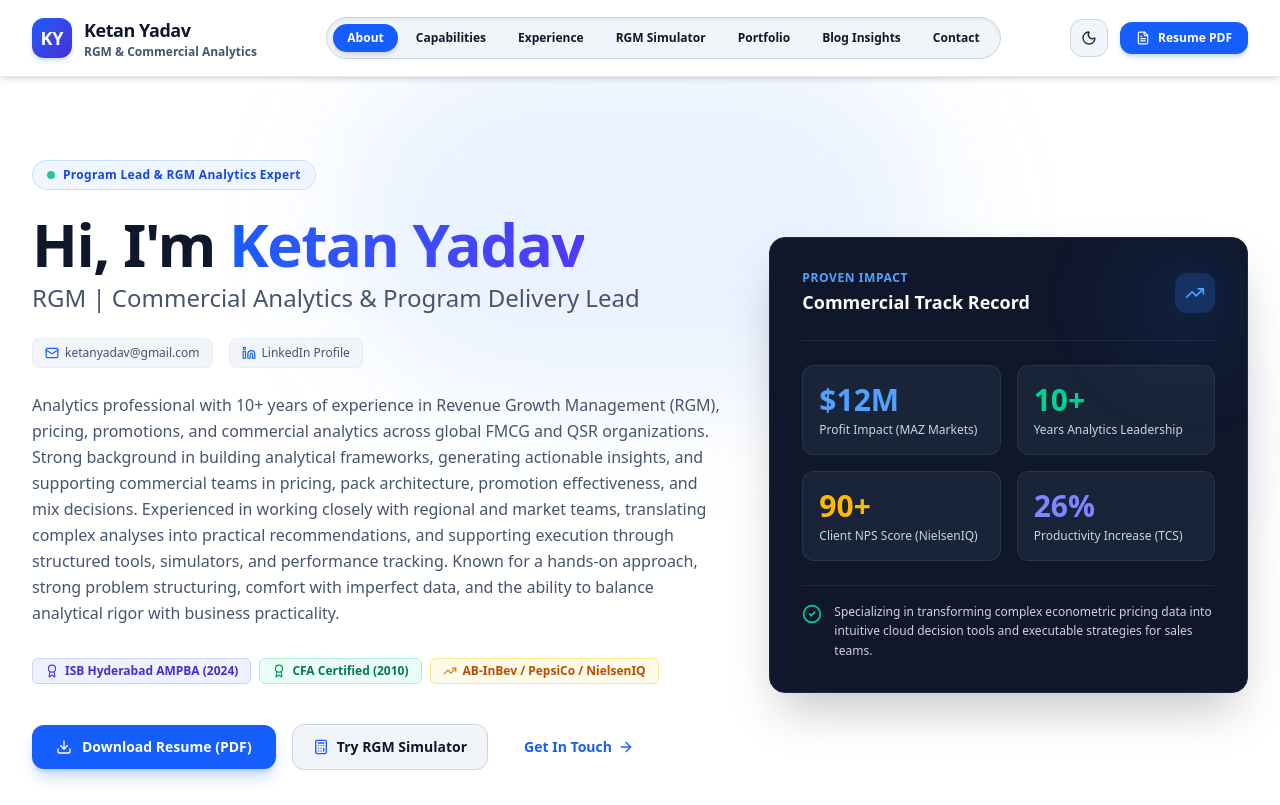
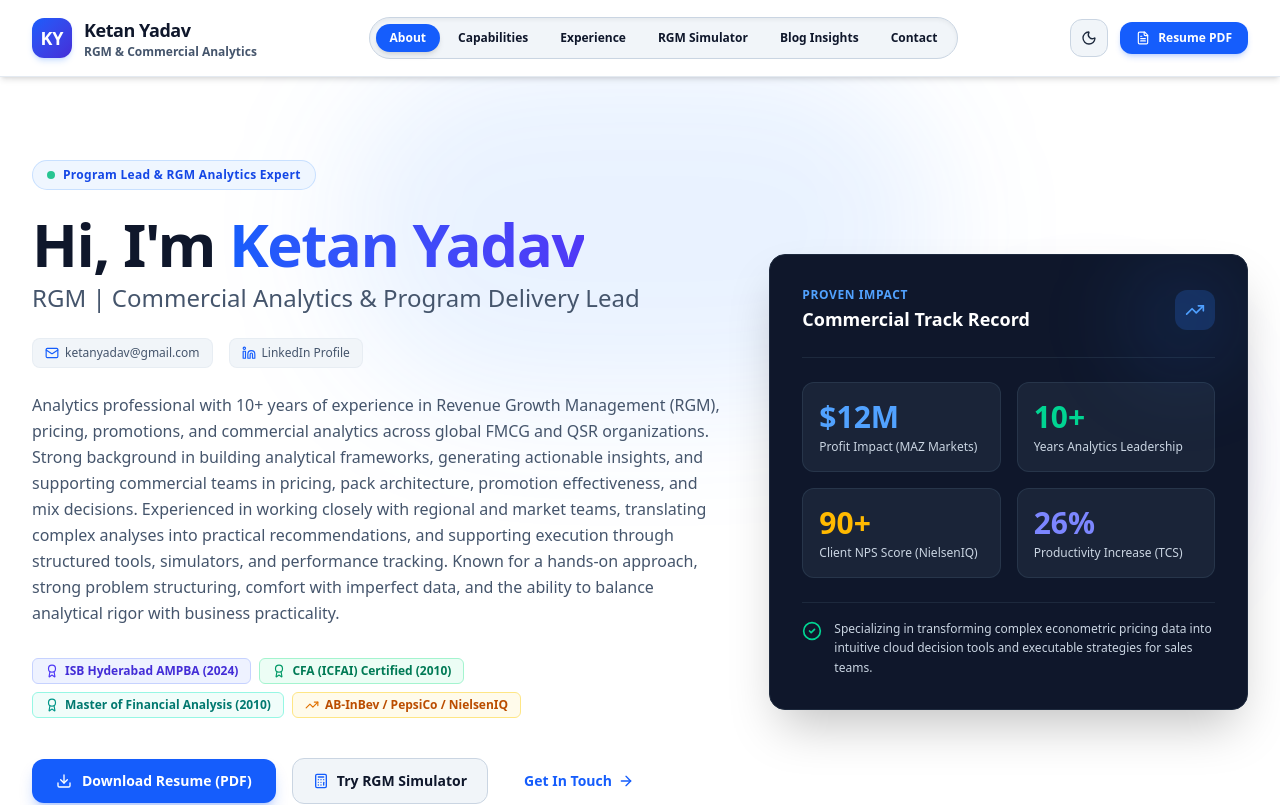
Before and after one commit to ketanyadav84/Personal_Portfolio, a React (Vite) app: page / in a window 1280 px wide. Shown: the top 805 px of the page. Built offline with nearby package versions, Linux system fonts and the light colour scheme.

Commit message:
refactor: update education data and remove portfolio
- Remove Portfolio tab from navigation and components.
- Add Master of Financial Analysis to credentials.
- Update grid layout for education section.

```diff
--- a/src/App.tsx
+++ b/src/App.tsx
@@ -50,7 +50,6 @@ export default function App() {
     { id: 'capabilities', label: 'Capabilities' },
     { id: 'experience', label: 'Experience' },
     { id: 'simulator', label: 'RGM Simulator' },
-    { id: 'portfolio', label: 'Portfolio' },
     { id: 'blog', label: 'Blog Insights' },
     { id: 'contact', label: 'Contact' },
   ];
--- a/src/components/ExperienceTimeline.tsx
+++ b/src/components/ExperienceTimeline.tsx
@@ -145,7 +145,7 @@ export const ExperienceTimeline: React.FC = () => {
             </h3>
           </div>
 
-          <div className="grid grid-cols-1 md:grid-cols-3 gap-6">
+          <div className="grid grid-cols-1 md:grid-cols-2 lg:grid-cols-4 gap-6">
             {EDUCATION.map((edu) => (
               <div
                 key={edu.id}
--- a/src/components/Footer.tsx
+++ b/src/components/Footer.tsx
@@ -48,7 +48,6 @@ export const Footer: React.FC<FooterProps> = ({ onOpenResumeModal, setActiveTab
               <button onClick={() => handleNav('capabilities')} className="text-left hover:text-blue-400 transition-colors">Capabilities</button>
               <button onClick={() => handleNav('experience')} className="text-left hover:text-blue-400 transition-colors">Experience</button>
               <button onClick={() => handleNav('simulator')} className="text-left hover:text-blue-400 transition-colors">RGM Simulator</button>
-              <button onClick={() => handleNav('portfolio')} className="text-left hover:text-blue-400 transition-colors">Portfolio</button>
               <button onClick={() => handleNav('blog')} className="text-left hover:text-blue-400 transition-colors">Blog Insights</button>
               <button onClick={() => handleNav('contact')} className="text-left hover:text-blue-400 transition-colors">Contact</button>
               <button onClick={onOpenResumeModal} className="text-left text-blue-400 hover:underline">
--- a/src/components/Header.tsx
+++ b/src/components/Header.tsx
@@ -34,7 +34,6 @@ export const Header: React.FC<HeaderProps> = ({
     { name: 'Capabilities', id: 'capabilities' },
     { name: 'Experience', id: 'experience' },
     { name: 'RGM Simulator', id: 'simulator' },
-    { name: 'Portfolio', id: 'portfolio' },
     { name: 'Blog Insights', id: 'blog' },
     { name: 'Contact', id: 'contact' },
   ];
--- a/src/components/Hero.tsx
+++ b/src/components/Hero.tsx
@@ -70,7 +70,11 @@ export const Hero: React.FC<HeroProps> = ({ onOpenResumeModal, onNavigateTab })
               </span>
               <span className="inline-flex items-center gap-1.5 px-3 py-1 rounded-md text-xs font-semibold bg-emerald-50 dark:bg-emerald-950/50 text-emerald-700 dark:text-emerald-300 border border-emerald-200 dark:border-emerald-800">
                 <Award className="w-3.5 h-3.5 text-emerald-600 dark:text-emerald-400" />
-                CFA Certified (2010)
+                CFA (ICFAI) Certified (2010)
+              </span>
+              <span className="inline-flex items-center gap-1.5 px-3 py-1 rounded-md text-xs font-semibold bg-teal-50 dark:bg-teal-950/50 text-teal-700 dark:text-teal-300 border border-teal-200 dark:border-teal-800">
+                <Award className="w-3.5 h-3.5 text-teal-600 dark:text-teal-400" />
+                Master of Financial Analysis (2010)
               </span>
               <span className="inline-flex items-center gap-1.5 px-3 py-1 rounded-md text-xs font-semibold bg-amber-50 dark:bg-amber-950/50 text-amber-700 dark:text-amber-300 border border-amber-200 dark:border-amber-800">
                 <TrendingUp className="w-3.5 h-3.5 text-amber-600 dark:text-amber-400" />
--- a/src/data/resumeData.ts
+++ b/src/data/resumeData.ts
@@ -178,10 +178,17 @@ export const EDUCATION: EducationItem[] = [
   },
   {
     id: "cfa",
-    degree: "CFA (Financial Analysis & Consulting)",
+    degree: "CFA (ICFAI) Certified",
     institution: "ICFAI University",
     year: "2010",
-    details: "Advanced financial valuation, portfolio analysis, and corporate finance consultancy."
+    details: "Financial valuation, portfolio analysis, and corporate finance consultancy."
+  },
+  {
+    id: "mfa",
+    degree: "Master of Financial Analysis",
+    institution: "ICFAI University",
+    year: "2010",
+    details: "Advanced quantitative financial analysis, valuation models, and investment decision analysis."
   },
   {
     id: "graduate",
```
